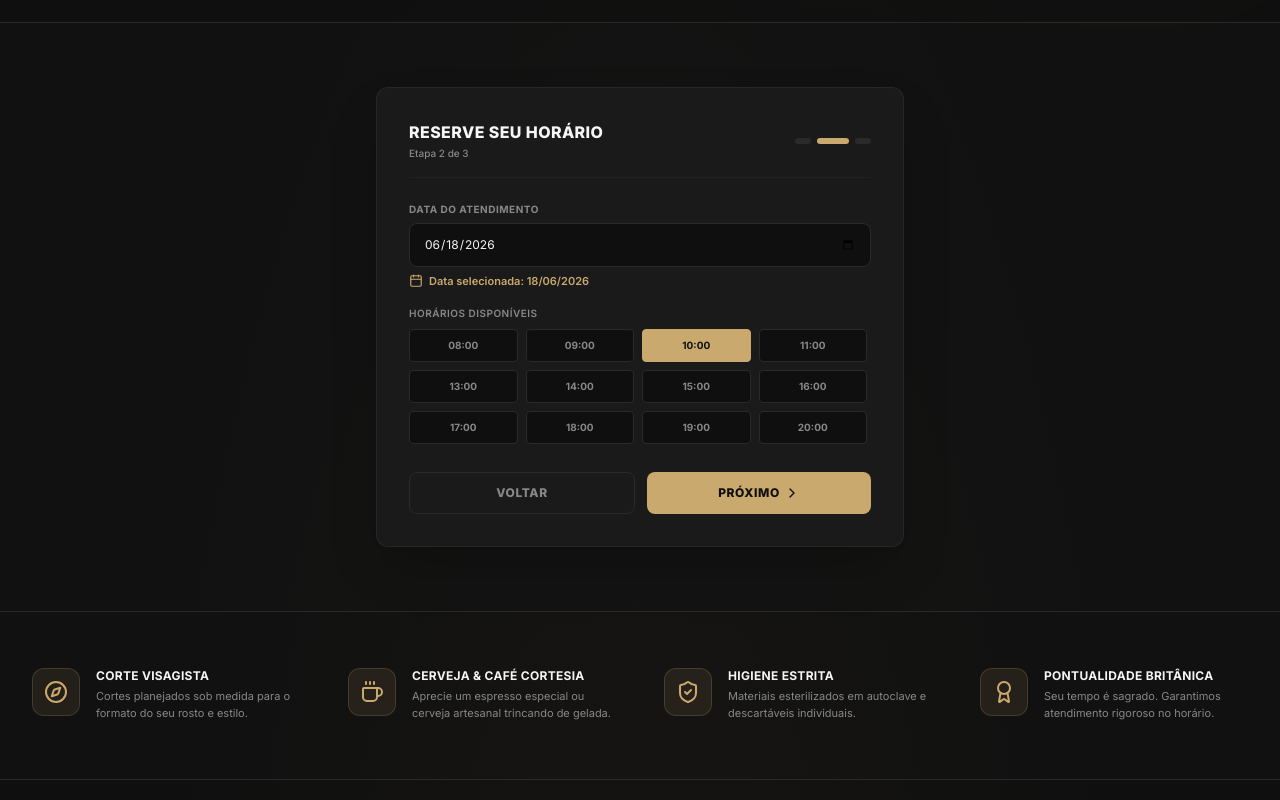
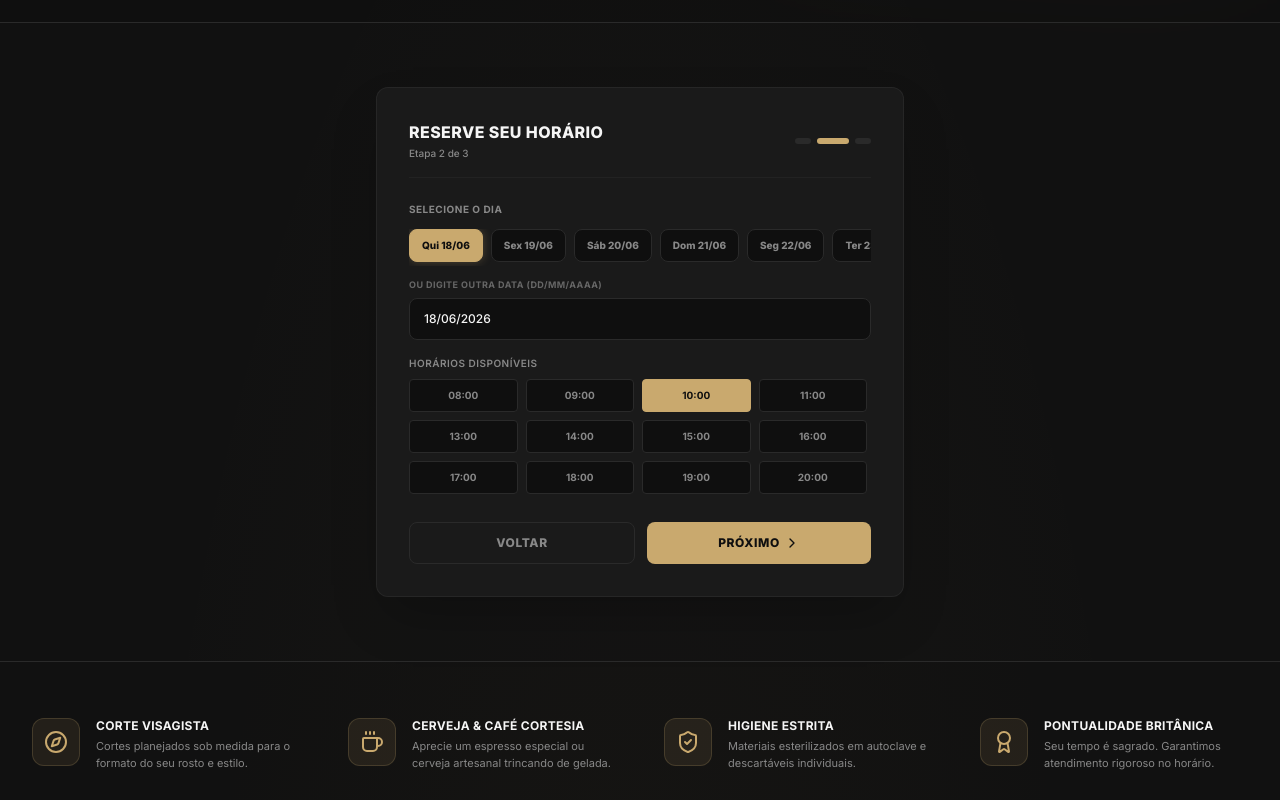
Before and after one commit to Guidemetrioo/barbeiro, a Next.js app: page / in a window 1280 px wide. Both pictures are taken after a click on the button "CONTINUAR". Shown: the part 668-1468 px from the top of the page. Built offline with nearby package versions, Linux system fonts and the light colour scheme.

Commit message:
feat: input de data personalizado e visualizadores de data no padrao brasileiro dia/mes/ano

```diff
--- a/src/app/(dashboard)/dashboard/clientes/[id]/page.tsx
+++ b/src/app/(dashboard)/dashboard/clientes/[id]/page.tsx
@@ -391,7 +391,7 @@ export default function ClienteDetalhePage({ params }: { params: { id: string }
                         <img src={photo.after} alt="Depois" className="w-1/2 object-cover" />
                       </div>
                       <div className="bg-salon-bg/80 p-1 text-[9px] text-center border-t border-salon-border text-salon-text-secondary">
-                        {photo.date}
+                        {photo.date.includes("-") ? photo.date.split("-").reverse().join("/") : photo.date}
                       </div>
                     </div>
                   ))}
--- a/src/components/LandingPageClient.tsx
+++ b/src/components/LandingPageClient.tsx
@@ -36,6 +36,67 @@ export default function LandingPageClient() {
   const [selectedServiceId, setSelectedServiceId] = useState<number>(services[0]?.id || 1);
   const [selectedProfId, setSelectedProfId] = useState<number>(professionals[0]?.id || 1);
   const [selectedDate, setSelectedDate] = useState(new Date().toISOString().split("T")[0]);
+  const [dateInputText, setDateInputText] = useState(() => {
+    const today = new Date();
+    const d = String(today.getDate()).padStart(2, '0');
+    const m = String(today.getMonth() + 1).padStart(2, '0');
+    const y = today.getFullYear();
+    return `${d}/${m}/${y}`;
+  });
+
+  const getNext7Days = () => {
+    const weekdays = ["Dom", "Seg", "Ter", "Qua", "Qui", "Sex", "Sáb"];
+    const days = [];
+    for (let i = 0; i < 7; i++) {
+      const d = new Date();
+      d.setDate(d.getDate() + i);
+      const dayName = weekdays[d.getDay()];
+      const dayNum = String(d.getDate()).padStart(2, '0');
+      const monthNum = String(d.getMonth() + 1).padStart(2, '0');
+      const yearNum = d.getFullYear();
+      const isoString = `${yearNum}-${monthNum}-${dayNum}`;
+      days.push({
+        label: `${dayName} ${dayNum}/${monthNum}`,
+        value: isoString,
+        displayText: `${dayNum}/${monthNum}/${yearNum}`
+      });
+    }
+    return days;
+  };
+  const next7Days = getNext7Days();
+
+  const handleDateTextChange = (value: string) => {
+    const clean = value.replace(/\D/g, "");
+    let formatted = "";
+    if (clean.length > 0) {
+      formatted = clean.slice(0, 2);
+    }
+    if (clean.length > 2) {
+      formatted += "/" + clean.slice(2, 4);
+    }
+    if (clean.length > 4) {
+      formatted += "/" + clean.slice(4, 8);
+    }
+    setDateInputText(formatted);
+
+    if (clean.length === 8) {
+      const d = parseInt(clean.slice(0, 2), 10);
+      const m = parseInt(clean.slice(2, 4), 10);
+      const y = parseInt(clean.slice(4, 8), 10);
+
+      const testDate = new Date(y, m - 1, d);
+      if (testDate.getFullYear() === y && testDate.getMonth() === m - 1 && testDate.getDate() === d) {
+        const yStr = String(y);
+        const mStr = String(m).padStart(2, '0');
+        const dStr = String(d).padStart(2, '0');
+        setSelectedDate(`${yStr}-${mStr}-${dStr}`);
+        setError(null);
+      } else {
+        setError("Data inválida. Use o formato DD/MM/AAAA.");
+      }
+    }
+  };
+
   const [selectedTime, setSelectedTime] = useState("10:00");
   const [isBooked, setIsBooked] = useState(false);
   const [error, setError] = useState<string | null>(null);
@@ -304,22 +365,45 @@ export default function LandingPageClient() {
                 {bookingStep === 2 && (
                   <div className="space-y-5 animate-in fade-in slide-in-from-right-4 duration-300">
                     <div className="grid grid-cols-1 gap-4">
-                      <div className="space-y-1.5">
-                        <label className="block text-[10px] font-bold uppercase tracking-wider text-salon-text-secondary">Data do atendimento</label>
-                        <input
-                          type="date"
-                          required
-                          min={new Date().toISOString().split("T")[0]}
-                          value={selectedDate}
-                          onChange={(e) => setSelectedDate(e.target.value)}
-                          className="w-full px-3.5 py-3 bg-salon-bg border border-salon-border rounded-lg text-xs focus:outline-none focus:border-primary/50 text-salon-text-primary cursor-pointer"
-                        />
-                        {selectedDate && (
-                          <p className="text-[11px] text-primary font-semibold mt-1.5 flex items-center gap-1.5">
-                            <Calendar className="w-3.5 h-3.5" />
-                            Data selecionada: {selectedDate.split("-").reverse().join("/")}
-                          </p>
-                        )}
+                      <div className="space-y-3">
+                        <label className="block text-[10px] font-bold uppercase tracking-wider text-salon-text-secondary">Selecione o Dia</label>
+
+                        {/* Horizontal quick-select days */}
+                        <div className="flex gap-2 overflow-x-auto pb-1 scrollbar-thin scrollbar-thumb-primary/25 scrollbar-track-transparent">
+                          {next7Days.map((day) => {
+                            const isSelected = selectedDate === day.value;
+                            return (
+                              <button
+                                key={day.value}
+                                type="button"
+                                onClick={() => {
+                                  setSelectedDate(day.value);
+                                  setDateInputText(day.displayText);
+                                }}
+                                className={`py-2 px-3 border rounded-lg text-[10px] font-extrabold whitespace-nowrap transition-all duration-200 shrink-0 ${
+                                  isSelected
+                                    ? "bg-primary border-primary text-salon-bg shadow-[0_0_10px_rgba(201,169,110,0.3)]"
+                                    : "bg-salon-bg border-salon-border text-salon-text-secondary hover:text-salon-text-primary hover:border-salon-border/80"
+                                }`}
+                              >
+                                {day.label}
+                              </button>
+                            );
+                          })}
+                        </div>
+
+                        {/* Text input with custom DD/MM/AAAA mask for other dates */}
+                        <div className="space-y-1.5">
+                          <label className="block text-[9px] font-bold uppercase tracking-wider text-salon-text-secondary/70">Ou digite outra data (DD/MM/AAAA)</label>
+                          <input
+                            type="text"
+                            placeholder="DD/MM/AAAA"
+                            maxLength={10}
+                            value={dateInputText}
+                            onChange={(e) => handleDateTextChange(e.target.value)}
+                            className="w-full px-3.5 py-3 bg-salon-bg border border-salon-border rounded-lg text-xs focus:outline-none focus:border-primary/50 text-salon-text-primary placeholder-salon-text-secondary/40 font-medium"
+                          />
+                        </div>
                       </div>
 
                       <div className="space-y-2">
```
